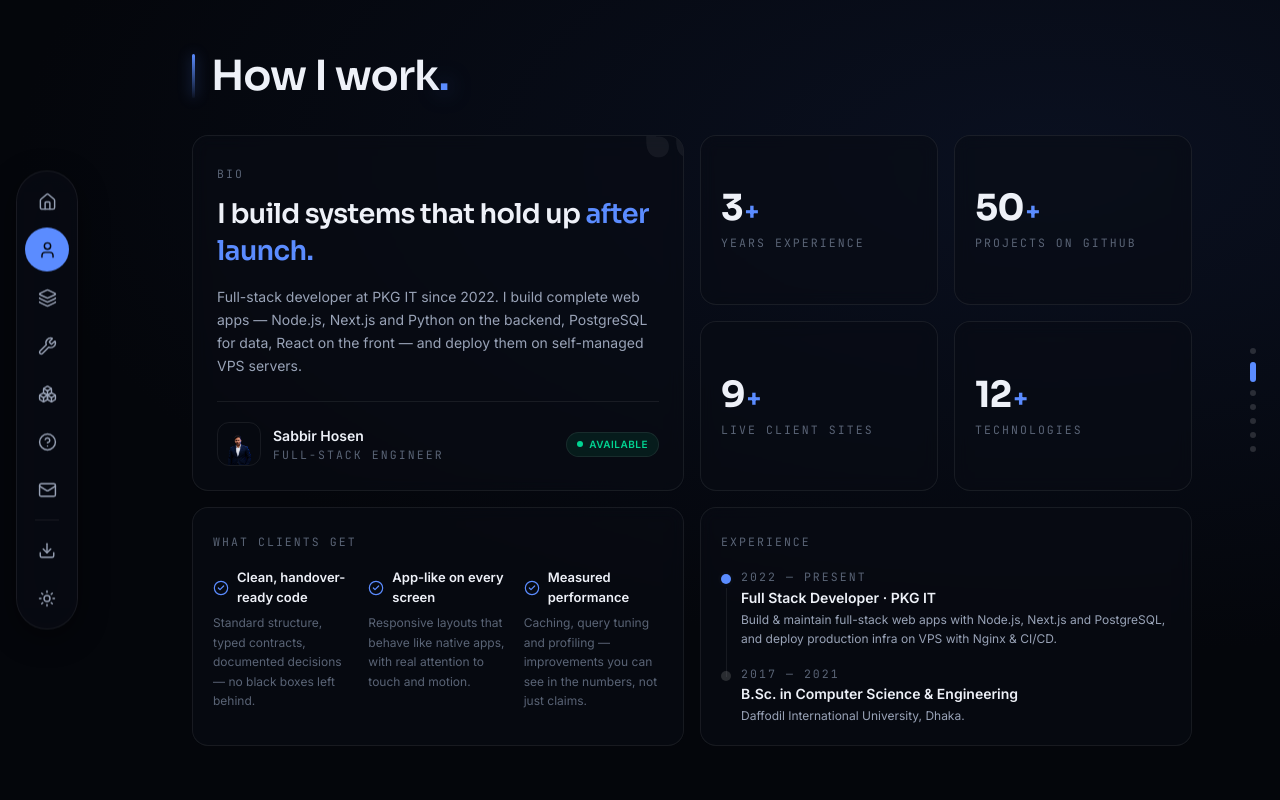
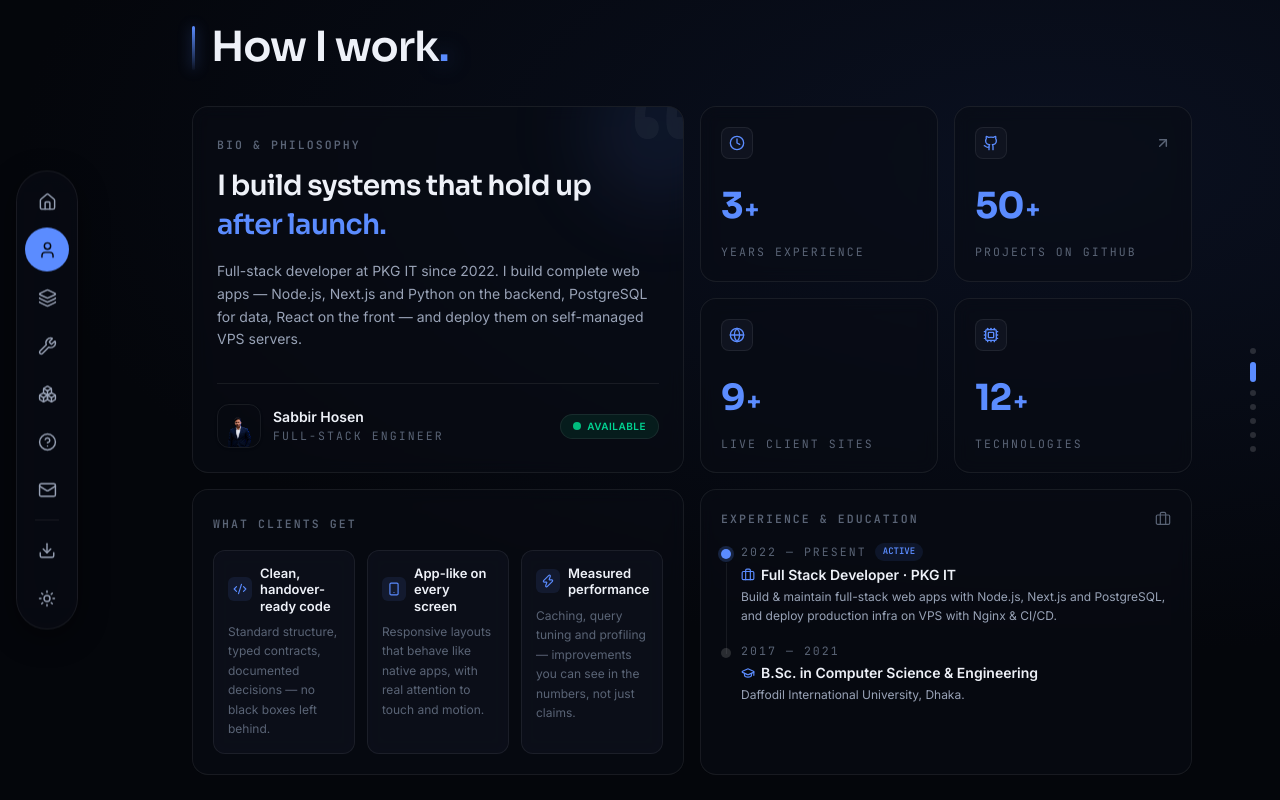
Before and after one commit to SabbirHossain-02/sabbir-portfolio, a Next.js app: page / in a window 1280 px wide. Both pictures are taken after a click on the button "About". Built offline with nearby package versions, Linux system fonts and the light colour scheme.

Commit message:
Elevate How I Work section with interactive glass cards, icons, and micro-animations

```diff
--- a/src/components/sections/about.tsx
+++ b/src/components/sections/about.tsx
@@ -1,27 +1,42 @@
 "use client";
 
-import { ArrowUpRight, CheckCircle2 } from "lucide-react";
+import {
+  ArrowUpRight,
+  CheckCircle2,
+  Clock,
+  Github,
+  Globe,
+  Cpu,
+  Code2,
+  Smartphone,
+  Zap,
+  Briefcase,
+  GraduationCap,
+} from "lucide-react";
 import { ABOUT, PROFILE } from "@/lib/site";
 import { Section, SectionInner, SectionHead } from "../section";
 import { Portrait } from "../portrait";
 
-// Every stat here is verifiable — nothing a client could catch as inflated.
 const STATS: {
   value: string;
   suffix?: string;
   label: string;
   href?: string;
+  icon: typeof Clock;
 }[] = [
-  { value: "3", suffix: "+", label: "Years experience" },
+  { value: "3", suffix: "+", label: "Years experience", icon: Clock },
   {
     value: "50",
     suffix: "+",
     label: "Projects on GitHub",
     href: PROFILE.socials.github,
+    icon: Github,
   },
-  { value: "9", suffix: "+", label: "Live client sites" },
-  { value: "12", suffix: "+", label: "Technologies" },
+  { value: "9", suffix: "+", label: "Live client sites", icon: Globe },
+  { value: "12", suffix: "+", label: "Technologies", icon: Cpu },
 ];
+
+const HIGHLIGHT_ICONS = [Code2, Smartphone, Zap];
 
 export function About() {
   return (
@@ -29,20 +44,29 @@ export function About() {
       <SectionInner>
         <SectionHead title="How I work." />
 
-        <div className="stagger grid grid-cols-2 gap-3 sm:gap-4 md:grid-cols-4">
-          {/* Intro — the anchor cell */}
-          <div className="relative col-span-2 flex flex-col justify-between overflow-hidden rounded-2xl border border-line bg-surface/60 p-6 backdrop-blur md:row-span-2">
+        <div className="stagger grid grid-cols-1 gap-4 sm:grid-cols-2 md:grid-cols-4">
+          {/* Bio — the main anchor cell */}
+          <div className="group relative col-span-1 flex flex-col justify-between overflow-hidden rounded-2xl border border-line bg-surface/60 p-6 backdrop-blur transition-all duration-300 hover:border-line-strong hover:shadow-[var(--shadow-md)] sm:col-span-2 md:row-span-2">
+            {/* Ambient backlight glow */}
+            <div
+              aria-hidden
+              className="pointer-events-none absolute -right-12 -top-12 h-36 w-36 rounded-full bg-accent/10 blur-2xl transition-opacity duration-500 group-hover:bg-accent/20"
+            />
+
             <span
               aria-hidden
-              className="pointer-events-none absolute -right-6 -top-10 select-none font-display text-[9rem] leading-none text-line-strong opacity-40"
+              className="pointer-events-none absolute -right-4 -top-8 select-none font-display text-[9.5rem] leading-none text-line-strong opacity-30 transition-opacity duration-300 group-hover:opacity-50"
             >
               &ldquo;
             </span>
-            <div className="relative">
-              <span className="label">Bio</span>
-              <h3 className="mt-3 font-display text-2xl font-semibold leading-snug tracking-tight text-ink sm:text-[1.7rem]">
+
+            <div className="relative z-10">
+              <span className="label font-semibold tracking-widest text-accent">
+                Bio &amp; Philosophy
+              </span>
+              <h3 className="mt-3 font-display text-2xl font-semibold leading-snug tracking-tight text-ink sm:text-[1.75rem]">
                 I build systems that hold up{" "}
-                <span className="text-accent">after launch.</span>
+                <span className="text-gradient">after launch.</span>
               </h3>
               <p className="mt-4 max-w-md text-[14px] leading-relaxed text-muted">
                 Full-stack developer at PKG IT since 2022. I build complete web
@@ -52,46 +76,60 @@ export function About() {
               </p>
             </div>
 
-            <div className="relative mt-6 flex items-center gap-3 border-t border-line pt-5">
-              <span className="h-11 w-11 shrink-0 overflow-hidden rounded-xl border border-line-strong">
+            <div className="relative z-10 mt-8 flex items-center gap-3 border-t border-line pt-5">
+              <span className="h-11 w-11 shrink-0 overflow-hidden rounded-xl border border-line-strong shadow-sm">
                 <Portrait src={PROFILE.portrait} />
               </span>
               <div>
-                <div className="text-sm font-semibold text-ink">Sabbir Hosen</div>
-                <div className="label">Full-Stack Engineer</div>
+                <div className="text-sm font-semibold text-ink">
+                  Sabbir Hosen
                 </div>
-              <span className="ml-auto inline-flex items-center gap-1.5 rounded-full border border-emerald-500/30 bg-emerald-500/10 px-2.5 py-1 text-[10px] font-semibold uppercase tracking-wider text-emerald-400">
-                <span className="h-1.5 w-1.5 rounded-full bg-emerald-400" />
+                <div className="label text-[10px]">Full-Stack Engineer</div>
+              </div>
+              <span className="ml-auto inline-flex items-center gap-1.5 rounded-full border border-emerald-500/30 bg-emerald-500/10 px-3 py-1 text-[10px] font-semibold uppercase tracking-wider text-emerald-400">
+                <span className="relative flex h-2 w-2">
+                  <span className="absolute inline-flex h-full w-full animate-ping rounded-full bg-emerald-400 opacity-75"></span>
+                  <span className="relative inline-flex h-2 w-2 rounded-full bg-emerald-500"></span>
+                </span>
                 Available
               </span>
             </div>
           </div>
 
-          {/* Stat cells — GitHub one links out so it's checkable */}
+          {/* Stat cells — interactive glass cards with icons & gradient numbers */}
           {STATS.map((s) => {
+            const IconComp = s.icon;
             const body = (
               <>
-                <div className="flex items-baseline font-display text-3xl font-bold tracking-tight text-ink sm:text-4xl">
-                  {s.value}
+                <div className="flex items-center justify-between">
+                  <span className="grid h-8 w-8 place-items-center rounded-lg border border-line bg-surface-2 text-accent transition-colors group-hover:border-accent/30 group-hover:bg-accent/10">
+                    <IconComp className="h-4 w-4" strokeWidth={2} />
+                  </span>
+                  {s.href && (
+                    <ArrowUpRight
+                      className="h-4 w-4 text-dim transition-all duration-200 group-hover:-translate-y-0.5 group-hover:translate-x-0.5 group-hover:text-accent"
+                      strokeWidth={2.2}
+                    />
+                  )}
+                </div>
+
+                <div className="mt-4 flex items-baseline font-display text-3xl font-bold tracking-tight text-ink sm:text-4xl">
+                  <span className="text-gradient">{s.value}</span>
                   {s.suffix && (
                     <span className="ml-0.5 text-xl text-accent sm:text-2xl">
                       {s.suffix}
                     </span>
                   )}
                 </div>
-                <div className="label mt-1.5 flex items-center gap-1.5">
+                <div className="label mt-1.5 text-[11px] text-muted">
                   {s.label}
-                  {s.href && (
-                    <ArrowUpRight
-                      className="h-3 w-3 text-accent opacity-0 transition-opacity group-hover:opacity-100"
-                      strokeWidth={2.4}
-                    />
-                  )}
                 </div>
               </>
             );
+
             const cls =
-              "group flex flex-col justify-center rounded-2xl border border-line bg-surface/60 p-5 backdrop-blur transition hover:border-line-strong";
+              "group relative flex flex-col justify-between overflow-hidden rounded-2xl border border-line bg-surface/60 p-5 backdrop-blur transition-all duration-300 hover:-translate-y-1 hover:border-accent/40 hover:shadow-[0_10px_25px_rgba(91,140,255,0.08)]";
+
             return s.href ? (
               <a
                 key={s.label}
@@ -109,39 +147,52 @@ export function About() {
             );
           })}
 
-          {/* Values */}
-          <div className="col-span-2 rounded-2xl border border-line bg-surface/60 p-5 backdrop-blur">
-            <span className="label">What clients get</span>
-            <div className="mt-4 grid gap-4 sm:grid-cols-3">
-              {ABOUT.highlights.map((h) => (
-                <div key={h.title}>
+          {/* What clients get */}
+          <div className="col-span-1 rounded-2xl border border-line bg-surface/60 p-5 backdrop-blur transition-all duration-300 hover:border-line-strong sm:col-span-2">
+            <span className="label font-semibold text-accent">
+              What clients get
+            </span>
+            <div className="mt-4 grid gap-3 sm:grid-cols-3">
+              {ABOUT.highlights.map((h, i) => {
+                const Icon = HIGHLIGHT_ICONS[i] || CheckCircle2;
+                return (
+                  <div
+                    key={h.title}
+                    className="group rounded-xl border border-line/60 bg-surface-2/60 p-3.5 backdrop-blur transition-all duration-200 hover:border-accent/30 hover:bg-surface-2"
+                  >
                     <div className="flex items-center gap-2">
-                    <CheckCircle2
-                      className="h-4 w-4 shrink-0 text-accent"
-                      strokeWidth={1.8}
-                    />
-                    <span className="text-[13px] font-semibold text-ink">
+                      <span className="grid h-6 w-6 shrink-0 place-items-center rounded-md bg-accent/10 text-accent">
+                        <Icon className="h-3.5 w-3.5" strokeWidth={2} />
+                      </span>
+                      <span className="text-[13px] font-semibold leading-tight text-ink">
                         {h.title}
                       </span>
                     </div>
-                  <p className="mt-1.5 text-xs leading-relaxed text-dim">
+                    <p className="mt-2 text-xs leading-relaxed text-dim">
                       {h.text}
                     </p>
                   </div>
-              ))}
+                );
+              })}
             </div>
           </div>
 
           {/* Timeline */}
-          <div className="col-span-2 rounded-2xl border border-line bg-surface/60 p-5 backdrop-blur">
-            <span className="label">Experience</span>
+          <div className="col-span-1 rounded-2xl border border-line bg-surface/60 p-5 backdrop-blur transition-all duration-300 hover:border-line-strong sm:col-span-2">
+            <div className="flex items-center justify-between">
+              <span className="label font-semibold text-accent">
+                Experience &amp; Education
+              </span>
+              <Briefcase className="h-4 w-4 text-dim" strokeWidth={1.8} />
+            </div>
+
             <ol className="mt-4 space-y-4">
               {ABOUT.timeline.map((t, i) => (
                 <li key={t.title} className="relative pl-5">
                   <span
                     className={`absolute left-0 top-1.5 h-2.5 w-2.5 rounded-full ${
                       i === 0
-                        ? "bg-accent shadow-[0_0_0_3px_var(--surface)]"
+                        ? "bg-accent shadow-[0_0_0_3px_color-mix(in_srgb,var(--accent)_20%,transparent)]"
                         : "bg-line-strong"
                     }`}
                   />
@@ -149,9 +200,21 @@ export function About() {
                     <span className="absolute left-[4.5px] top-5 h-[calc(100%+0.5rem)] w-px bg-line" />
                   )}
                   <div className="flex items-center gap-2">
-                    <span className="label">{t.when}</span>
+                    <span className="label font-mono text-[10px] text-dim">
+                      {t.when}
+                    </span>
+                    {i === 0 && (
+                      <span className="rounded-full bg-accent/10 px-2 py-0.5 font-mono text-[9px] font-semibold uppercase text-accent">
+                        Active
+                      </span>
+                    )}
                   </div>
-                  <h4 className="mt-0.5 text-sm font-semibold text-ink">
+                  <h4 className="mt-1 flex items-center gap-1.5 text-sm font-semibold text-ink">
+                    {i === 1 ? (
+                      <GraduationCap className="h-3.5 w-3.5 text-accent" strokeWidth={2} />
+                    ) : (
+                      <Briefcase className="h-3.5 w-3.5 text-accent" strokeWidth={2} />
+                    )}
                     {t.title}
                   </h4>
                   <p className="mt-0.5 text-xs leading-relaxed text-muted">
```
Lines whose indentation alone changed are shown as unchanged.
